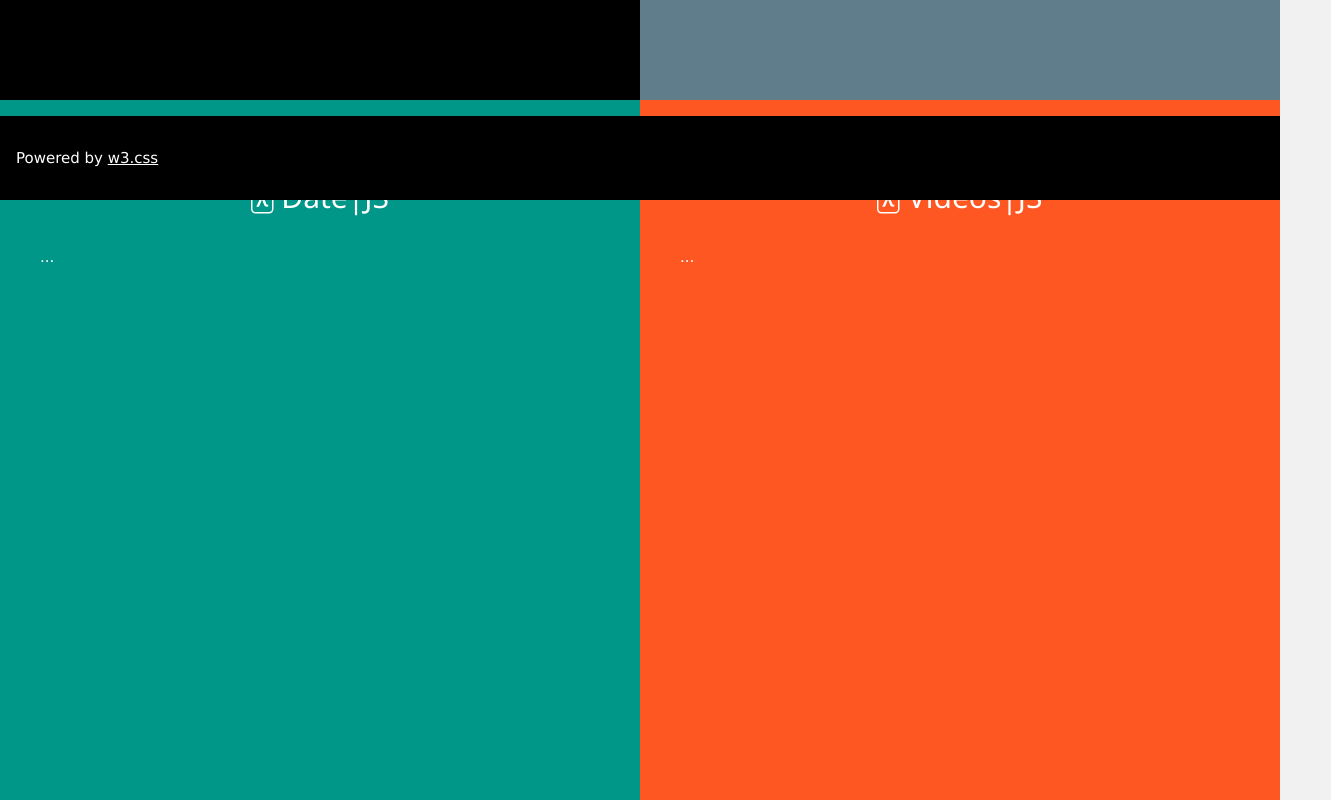
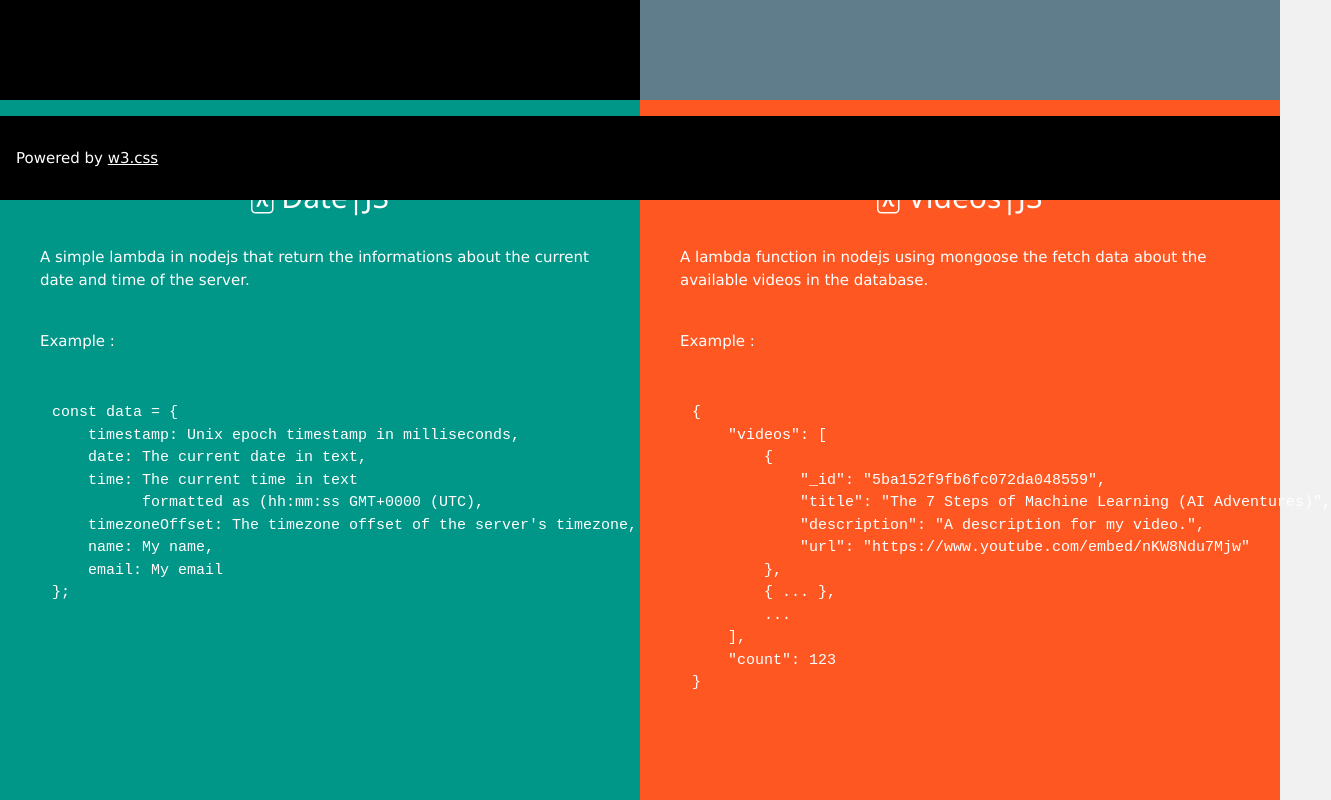
Before and after one commit to cvolcy/zeit-my-app, a website: page index.html in a window 1280 px wide. Shown: the part 600-1400 px from the top of the page, 1331 px wide, since content can reach past the window. Drawn offline with nearby package versions, Linux system fonts and the light colour scheme.

Commit message:
Add date.js and videos.js description on homepage

```diff
--- a/index.html
+++ b/index.html
@@ -60,7 +60,21 @@
                     </svg>
                     Date|JS
                 </h2>
-                <p class="w3-padding-large">...</p>
+                <p class="w3-padding-large">
+                    A simple lambda in nodejs that return the informations about the current date and time of the server.
+                </p>
+                <p class="w3-padding-large">Example : <pre><code>
+    const data = {
+        timestamp: Unix epoch timestamp in milliseconds,
+        date: The current date in text,
+        time: The current time in text
+              formatted as (hh:mm:ss GMT+0000 (UTC),
+        timezoneOffset: The timezone offset of the server's timezone,
+        name: My name,
+        email: My email
+    };
+                        </code></pre>
+                </p>
             </div>
         </div>
         <div class="w3-half w3-deep-orange w3-container" style="height:700px">
@@ -72,7 +86,25 @@
                     </svg>
                     Videos|JS
                 </h2>
-                <p class="w3-padding-large">...</p>
+                <p class="w3-padding-large">
+                    A lambda function in nodejs using mongoose the fetch data about the available videos in the database.
+                </p>
+                <p class="w3-padding-large">Example : <pre><code>
+    {
+        "videos": [
+            {
+                "_id": "5ba152f9fb6fc072da048559",
+                "title": "The 7 Steps of Machine Learning (AI Adventures)",
+                "description": "A description for my video.",
+                "url": "https://www.youtube.com/embed/nKW8Ndu7Mjw"
+            },
+            { ... },
+            ...
+        ],
+        "count": 123
+    }
+                </code></pre>
+                </p>
             </div>
         </div>
     </div>
```
